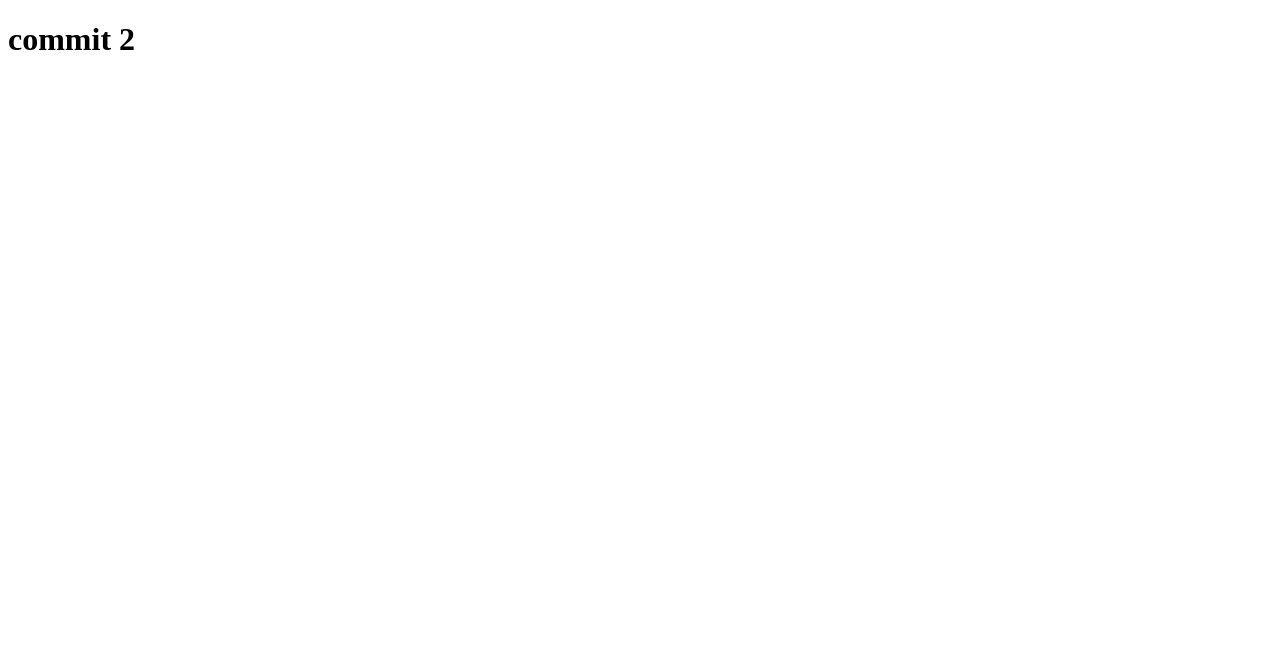
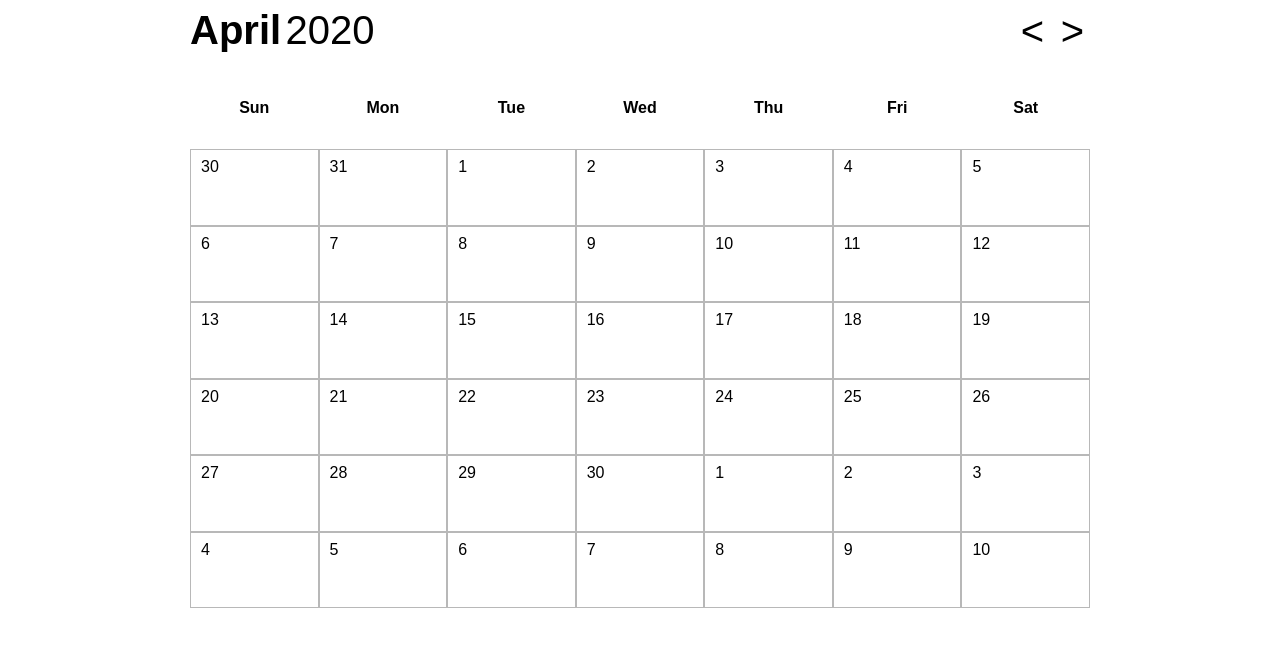
Before and after one commit to annpaytak/dynamic-cal, a plain HTML site: page index.html in a window 1280 px wide. Drawn offline with Linux system fonts and the light colour scheme; a web font is replaced by a local one.

Commit message:
calendar

```diff
--- a/index.html
+++ b/index.html
@@ -1,11 +1,41 @@
-<!DOCTYPE html>
+<!doctype html>
 <html lang="en">
 <head>
     <meta charset="UTF-8">
-    <meta name="viewport" content="width=device-width, initial-scale=1.0">
-    <title>Document</title>
+    <meta name="viewport"
+          content="width=device-width, user-scalable=no, initial-scale=1.0, maximum-scale=1.0, minimum-scale=1.0">
+    <meta http-equiv="X-UA-Compatible" content="ie=edge">
+    <title></title>
+    <link href="https://fonts.googleapis.com/css?family=Be+Vietnam:300,400,500,700&display=swap" rel="stylesheet">
+    <link rel="stylesheet" href="style.css">
 </head>
 <body>
-    <h1>commit 2</h1>
+    <div class="page">
+        <header class="header">
+            <div class="header__title">
+                <span class="title__text title__text--bold" id="monthEl"></span>
+                <span class="title__text title__text--light" id="yearEl"></span>
+            </div>
+            <div class="header__actions">
+                <button onclick="prevMonth()" class="button" id="prev"><span class="title__text"><</span></button>
+                <button onclick="nextMonth()" class="button" id="next"><span class="title__text">></span></button>
+            </div>
+        </header>
+        <table class="table">
+            <thead class="table__head">
+                <tr class="head__row">
+                    <th class="head__row__item">Sun</th>
+                    <th class="head__row__item">Mon</th>
+                    <th class="head__row__item">Tue</th>
+                    <th class="head__row__item">Wed</th>
+                    <th class="head__row__item">Thu</th>
+                    <th class="head__row__item">Fri</th>
+                    <th class="head__row__item">Sat</th>
+                </tr>
+            </thead>
+            <tbody id="tbody" class="table__body"></tbody>
+        </table>
+    </div>
 </body>
+<script src="script.js"></script>
 </html>
--- /dev/null
+++ b/script.js
@@ -0,0 +1,110 @@
+/*
+constants
+ */
+const today = new Date();
+const day = today.getDate();
+let month = today.getMonth(); //02
+let year = today.getFullYear();
+const locale = 'en-US' //navigator.language;
+const monthName = new Date(year, month).toLocaleString(locale, {
+    month: "long"
+});
+
+/*
+logic:: getWeekStartDate
+ */
+const getWeekStartDate = (month, year) => {
+    const date = new Date(year, month);
+    console.log('date', date);
+    // if month starts on saturday, we need to get another 6 days (-5)
+    //from prev month -5, -4, -3, -2, -1, and 0
+
+    const offset = date.getDay() === 0 ? -5 : -date.getDay() + 2;
+    console.log('offset', offset);
+    console.log('weekStartDate', new Date(year, month, offset));
+    return new Date(year, month, offset); //24
+}
+
+
+
+/*
+set current date(month year day)
+ */
+const setCurrentMonth = () => {
+    monthEl.textContent = monthName;
+    yearEl.textContent = year;
+
+    const title = document.getElementsByTagName('title')[0];
+    title.innerHTML = `${day} ${monthName}`;
+}
+
+
+/*
+drawCalendarDates
+ */
+const drawCalendarDates = () => {
+    const offset = getWeekStartDate(month, year);
+    console.log(offset);
+
+    for (let i = 0; i < 6; i++) {
+        const tr = document.createElement("tr");
+        tr.setAttribute("class", "body__row");
+        for (
+            let j = 0, date = offset; j <= 6; j++, date.setDate(date.getDate() + 1)
+        ) {
+            const td = document.createElement("td");
+            td.setAttribute("class", "body__row__item");
+
+            td.textContent = date.getDate();
+            tr.appendChild(td);
+        }
+        tbody.appendChild(tr);
+    }
+
+    //todo: select
+
+}
+
+/*
+prev month dates
+ */
+const prevMonth = () => {
+    const prevMonthDate = new Date(year, month - 1);
+    month = prevMonthDate.getMonth();
+    year = prevMonthDate.getFullYear();
+    redrawCalendar();
+}
+
+/*
+next month dates
+ */
+const nextMonth = () => {
+    const nextMonthDate = new Date(year, month + 1)
+    month = nextMonthDate.getMonth();
+    year = nextMonthDate.getFullYear();
+    redrawCalendar();
+}
+
+/*
+redrawCalendar on click
+ */
+const redrawCalendar = () => {
+    const monthName = new Date(year, month).toLocaleString(locale, {
+        month: "long"
+    });
+
+    monthEl.textContent = monthName;
+    yearEl.textContent = year;
+
+    tbody.innerHTML = '';
+    drawCalendarDates();
+}
+
+/*
+init
+ */
+const init = () => {
+    setCurrentMonth();
+    drawCalendarDates();
+}
+init();
--- /dev/null
+++ b/style.css
@@ -0,0 +1,77 @@
+/*
+GENERAL
+ */
+
+ html, body{
+    height: 100%;
+    font-family: 'Be Vietnam', sans-serif;
+}
+
+button:focus{outline: 0;}
+
+.page{
+    margin: auto;
+    width: 900px;
+    height: 600px;
+    display: grid;
+    grid-template-rows: 15% 85%;
+}
+
+
+/*
+MODIFIERS
+ */
+.title__text{
+    font-size: 40px;
+}
+.title__text--bold{
+    font-weight: 700;
+}
+.title__text--light{
+    font-weight: 300;
+}
+button:focus{outline: 0;}
+button{
+    border: none;
+    background-color: transparent;
+}
+/*
+todo:
+ .day--selected
+ .body__row__item--today
+ .body__row__item--disabled
+ */
+
+
+
+/*
+HEADER
+ */
+.header{
+    display: flex;
+    justify-content: space-between;
+}
+
+
+/*
+TABLE
+ */
+.table{
+    display: grid;
+    grid-template-columns: 1fr;
+    grid-template-rows: 10% 90%;
+}
+.head__row, .body__row{
+    display: grid;
+    grid-template-columns: repeat(7, 1fr);
+    grid-template-rows: 1fr;
+}
+.table__body{
+    display: grid;
+    grid-template-columns: 1fr;
+    grid-template-rows: repeat(6, 1fr);
+}
+.body__row__item{
+    border: 1px solid rgb(184, 184, 184);
+    padding: 8px 10px;
+}
--- a/test.txt
+++ /dev/null
@@ -1 +0,0 @@
-sdsdada
```
Also changed, not shown: README.md (deleted).
